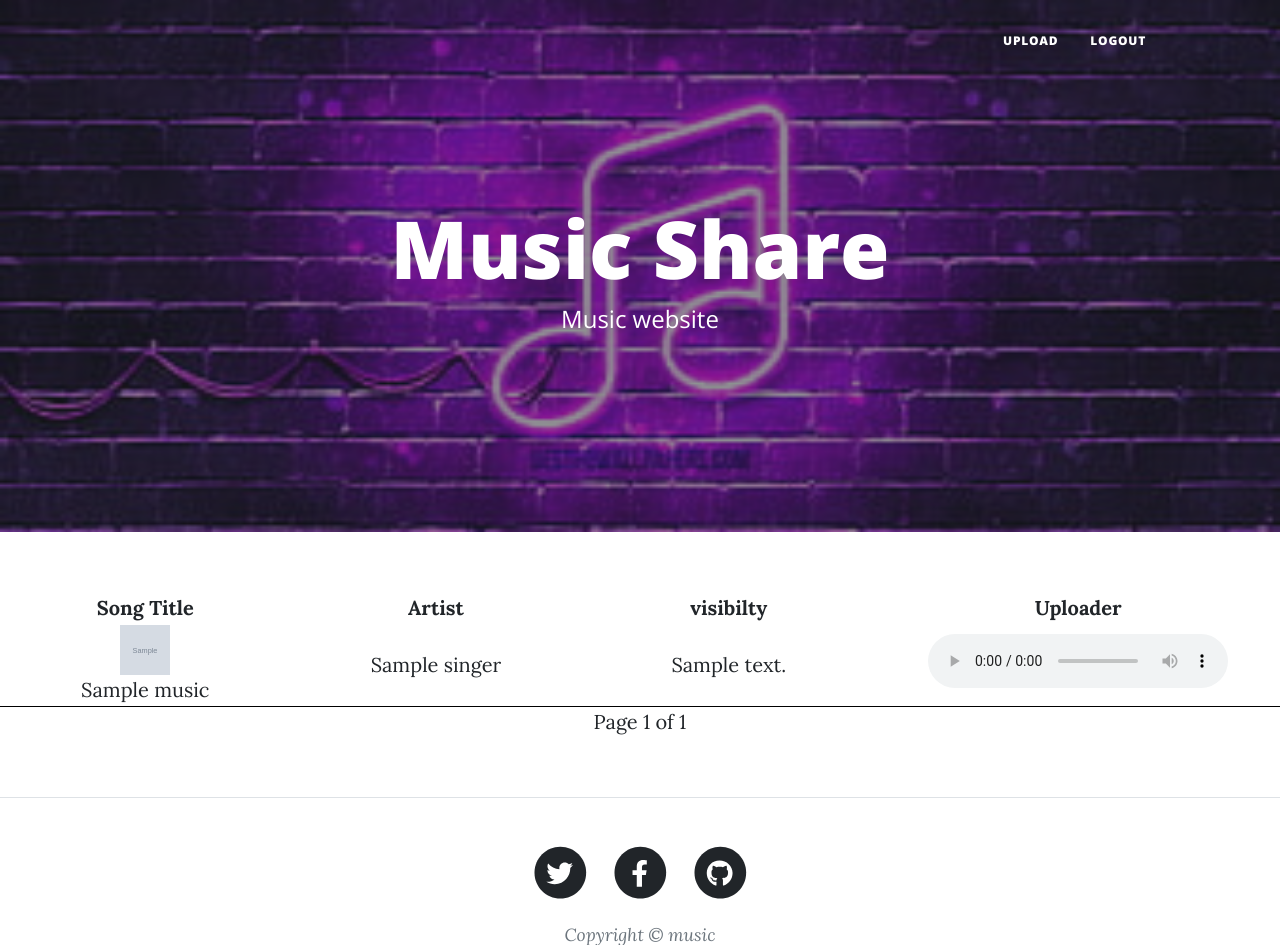
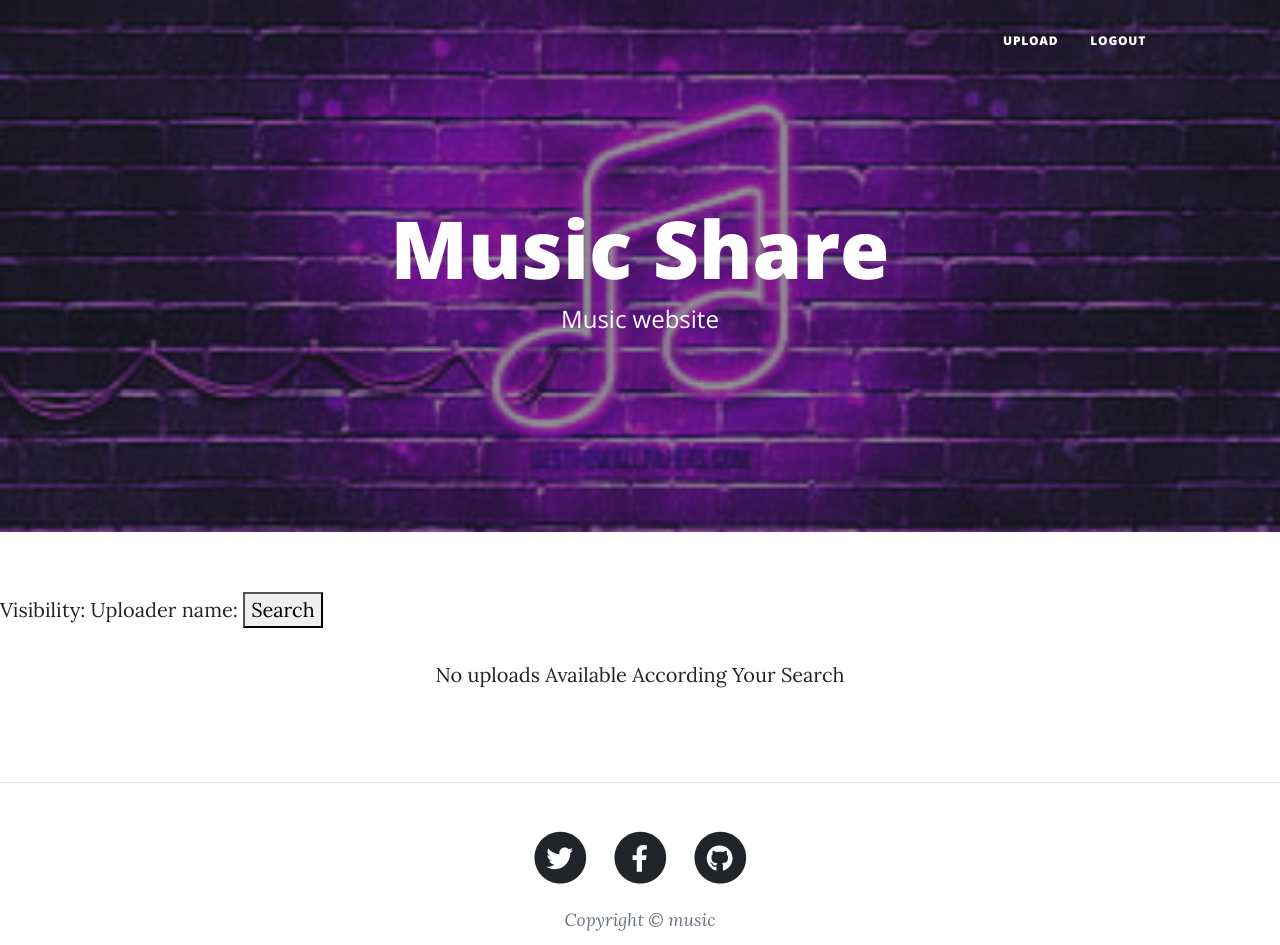
Before and after one commit to Rishavsarkar04/Music_Sharing_Portal_using_django, a Django app: template proj/templates/app/index.html in a window 1280 px wide. Shown: the top 945 px of the page. Run offline with Django 4.2, Linux system fonts and the light colour scheme; the template is opened without the code that fills it: most values are stand-ins (such as "Sample title", 1, 10 or a date in 2020); grey boxes marked "Sample" are stand-in pictures; some libraries are stand-ins or nearby versions.

Commit message:
Update index.html

```diff
--- a/proj/templates/app/index.html
+++ b/proj/templates/app/index.html
@@ -56,7 +56,13 @@
 
         <br>
         <br>
-
+<form method="get" >
+            <label for="id_visibility">Visibility:</label>
+            {{music_filter.form.visibility}}
+            <label for="id_uploader">Uploader name:</label>
+            {{music_filter.form.uploader}}
+            <button type="submit">Search</button>
+        </form>
         <!-- Main Content-->
 {% if messages %}
       {% for message in messages %}
@@ -67,7 +73,7 @@
       {% endif %}
 
                     <!-- Post preview-->
-
+{% if flag %}
                     <div >
                         <table >
 
@@ -113,6 +119,9 @@
     </span>
 </div>
 
+{% else%}
+       <p style = 'text-align:center'> No uploads Available According Your Search</p>
+    {% endif %}
 
 
 <br>
```
